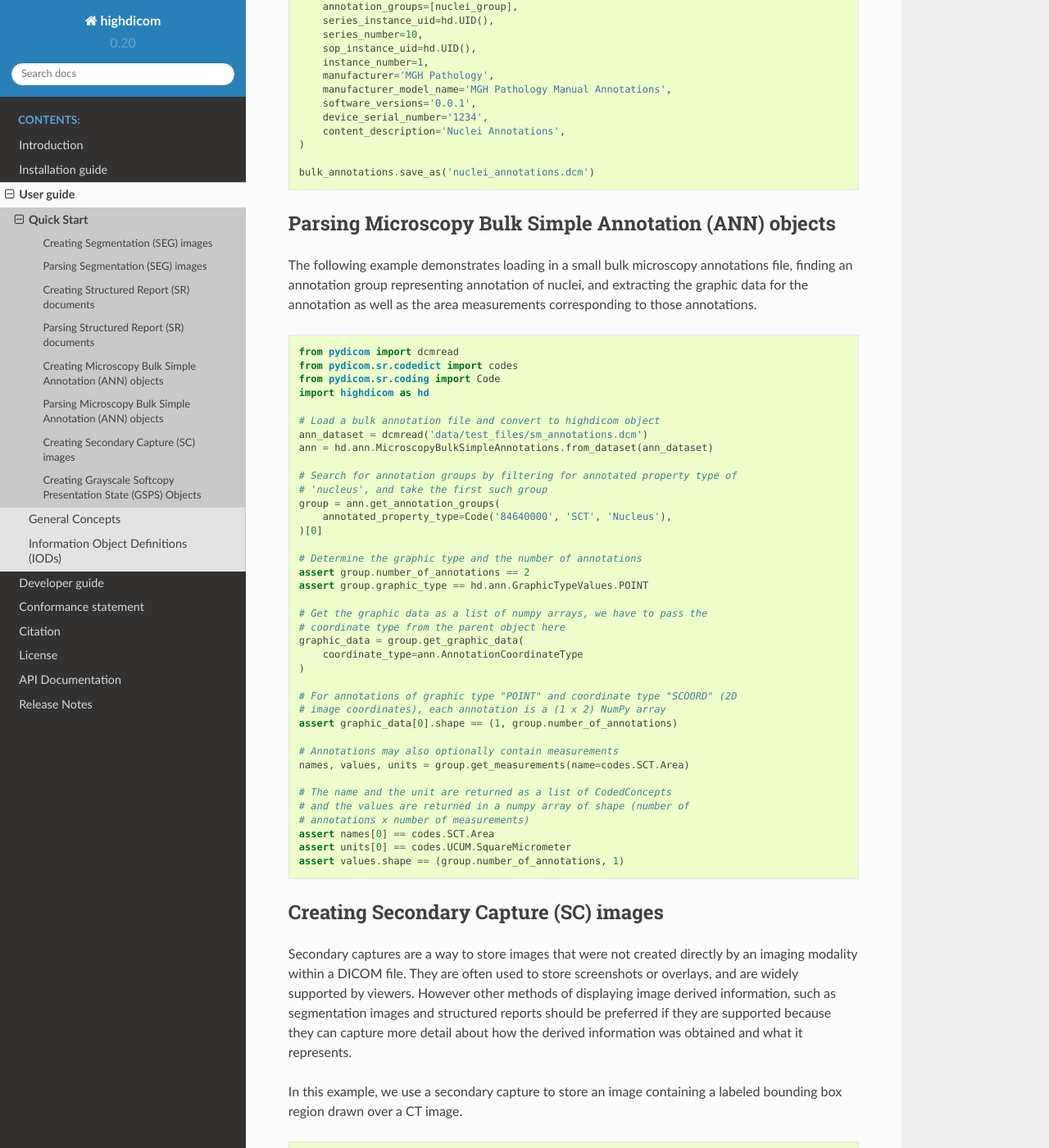
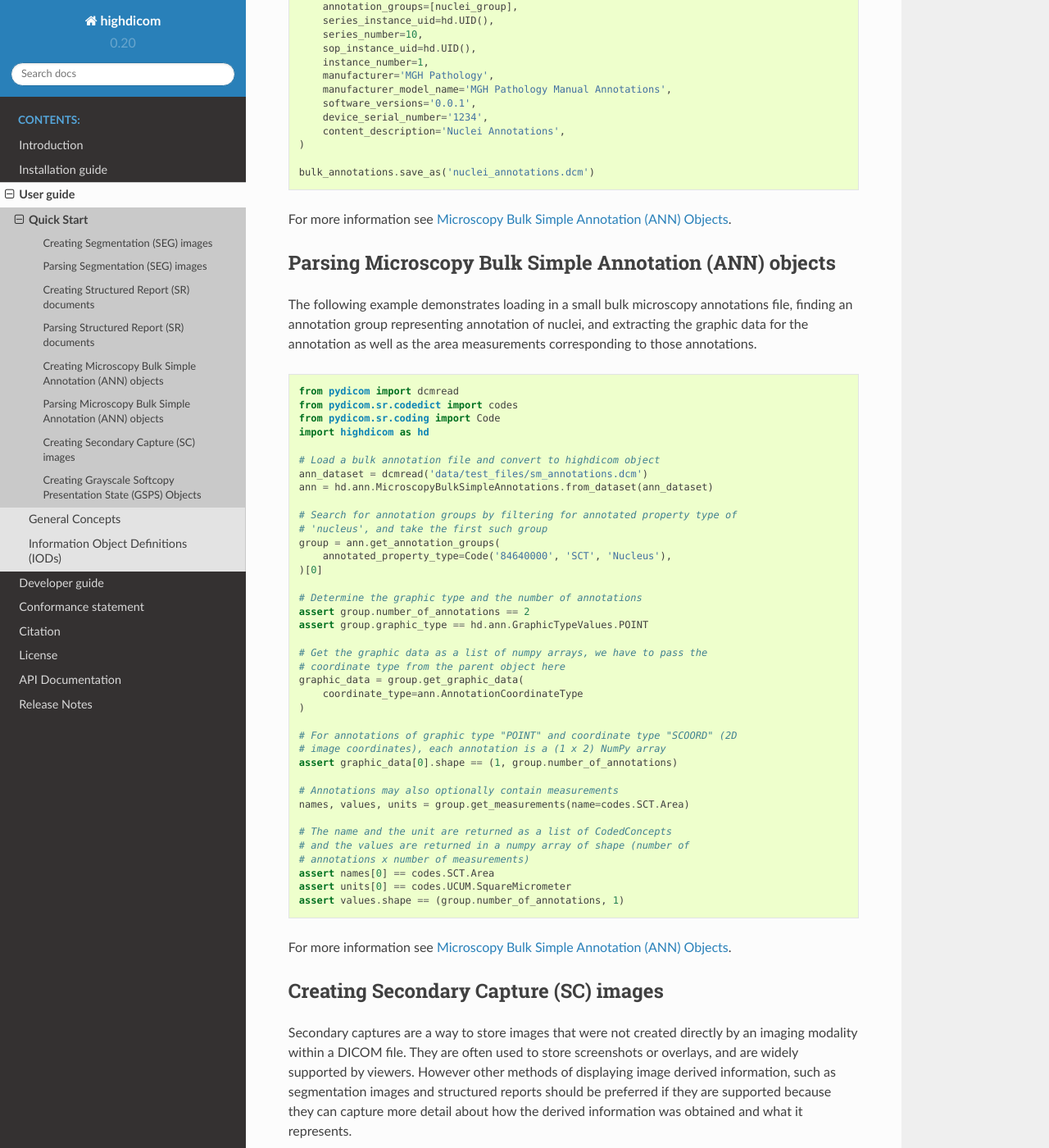
Before and after one commit to ImagingDataCommons/highdicom, a Sphinx documentation site: the page built from docs/quickstart.rst, in a window 1280 px wide and 1400 px high, scrolled down 9403 px. Shown: the whole window at 82% size. Built offline with Sphinx 7.4.7 and the Read the Docs theme 2.0.0, drawn with Linux system fonts in a browser that asks for light colours.

Commit message:
Add link in ann quickstart

```diff
--- a/docs/quickstart.rst
+++ b/docs/quickstart.rst
@@ -573,6 +573,8 @@ objects in microscopy images in a space-efficient way.
 
     bulk_annotations.save_as('nuclei_annotations.dcm')
 
+For more information see :ref:`ann`.
+
 .. _parsing-ann:
 
 Parsing Microscopy Bulk Simple Annotation (ANN) objects
@@ -624,6 +626,8 @@ measurements corresponding to those annotations.
     assert units[0] == codes.UCUM.SquareMicrometer
     assert values.shape == (group.number_of_annotations, 1)
 
+
+For more information see :ref:`ann`.
 
 .. _creating-sc:
 
```
